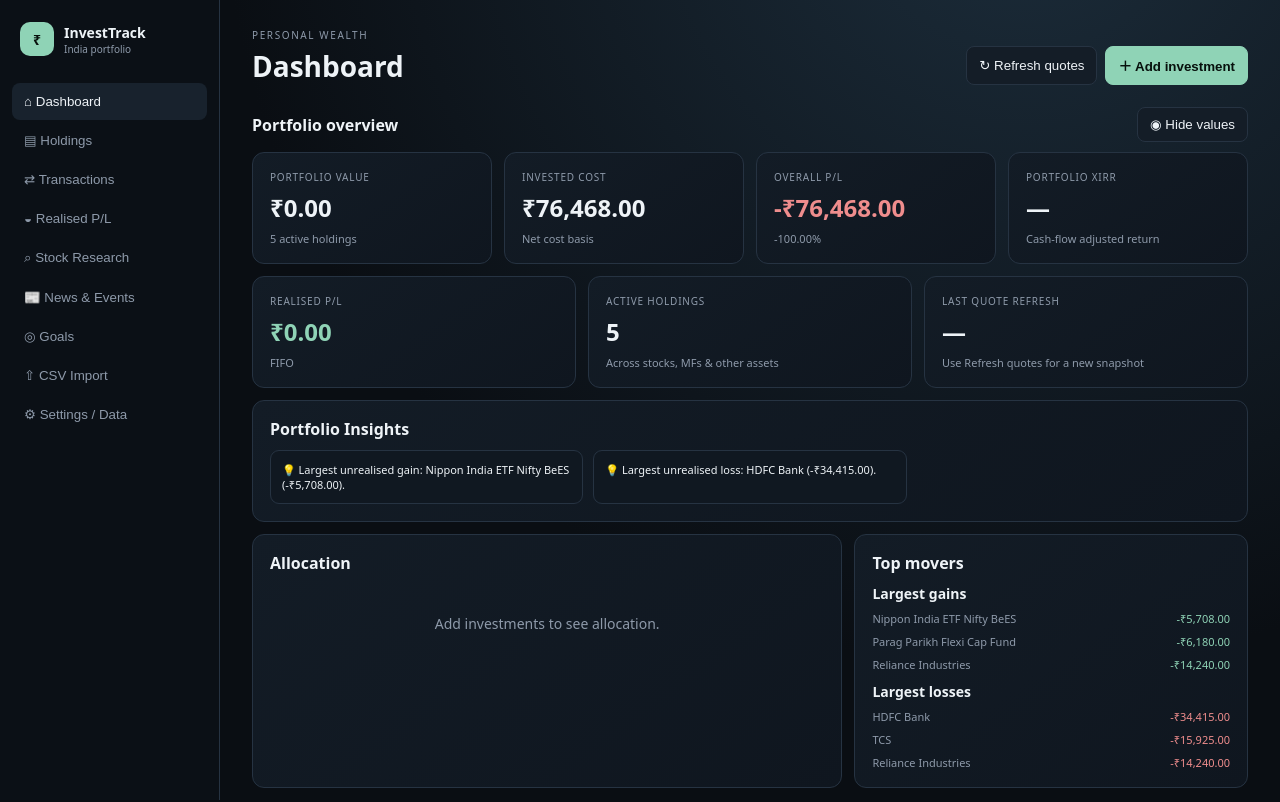
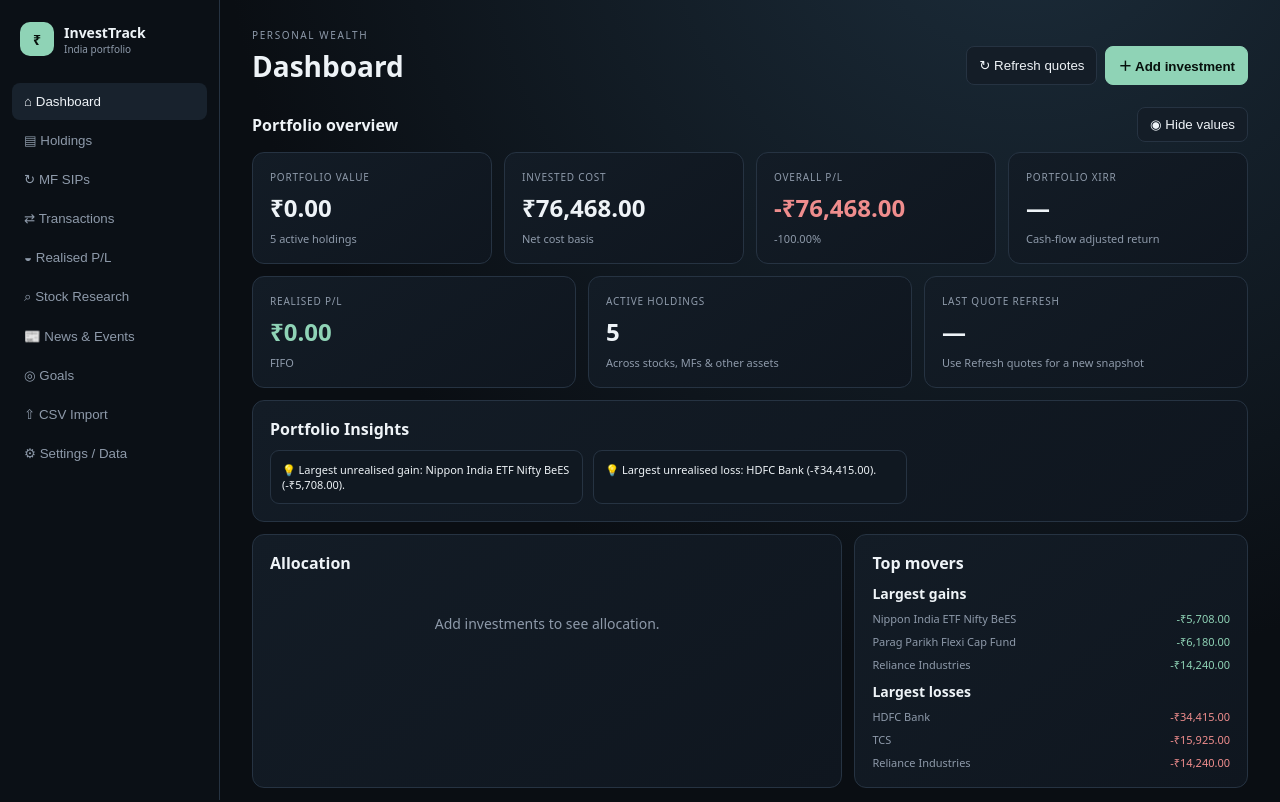
Before and after one commit to darshnov2005-code/Investment-tracker, a plain HTML site: page index.html in a window 1280 px wide. Shown: the top 802 px of the page. Drawn offline with Linux system fonts and the light colour scheme.

Commit message:
Add Mutual Fund SIP navigation

```diff
--- a/index.html
+++ b/index.html
@@ -5,7 +5,7 @@
 @media(max-width:600px){body{font-size:13px}.main{padding:68px 9px 18px}.top{position:sticky;top:48px;z-index:10;background:#0a0e13ee;padding:8px 0;margin:0 0 10px}.top h1{font-size:22px}.actions .btn{font-size:11px;padding:8px}.stats,.three,.form,.insights{grid-template-columns:1fr}.card{padding:13px}.table{min-width:900px}.head{margin-top:17px}.modal{padding:15px}.search .input,.search .select{min-width:0;flex:1}}
 </style></head><body>
 <aside class="side"><div class="brand"><div class="logo">₹</div><div><b>InvestTrack</b><small>India portfolio</small></div></div><div class="nav">
-<button data-page="dashboard" class="active">⌂ <span>Dashboard</span></button><button data-page="holdings">▤ <span>Holdings</span></button><button data-page="transactions">⇄ <span>Transactions</span></button><button data-page="realized">◒ <span>Realised P/L</span></button><button data-page="research">⌕ <span>Stock Research</span></button><button data-page="news">📰 <span>News & Events</span></button><button data-page="goals">◎ <span>Goals</span></button><button data-page="import">⇧ <span>CSV Import</span></button><button data-page="settings">⚙ <span>Settings / Data</span></button></div></aside>
+<button data-page="dashboard" class="active">⌂ <span>Dashboard</span></button><button data-page="holdings">▤ <span>Holdings</span></button><button data-page="sips">↻ <span>MF SIPs</span></button><button data-page="transactions">⇄ <span>Transactions</span></button><button data-page="realized">◒ <span>Realised P/L</span></button><button data-page="research">⌕ <span>Stock Research</span></button><button data-page="news">📰 <span>News & Events</span></button><button data-page="goals">◎ <span>Goals</span></button><button data-page="import">⇧ <span>CSV Import</span></button><button data-page="settings">⚙ <span>Settings / Data</span></button></div></aside>
 <main class="main"><div class="top"><div><div class="ey">PERSONAL WEALTH</div><h1 id="title">Dashboard</h1></div><div class="actions"><button class="btn" id="refresh">↻ Refresh quotes</button><button class="btn primary" id="add">＋ Add investment</button></div></div><div id="view"></div></main>
 <div id="mb" class="modalbg hidden"><div id="modal" class="modal"></div></div>
 <div id="lockscreen" class="lockscreen hidden"><div class="lockcard"><div class="logo" style="margin:0 auto 12px">₹</div><h2>Portfolio locked</h2><p class="muted">Enter your local PIN to unlock this browser.</p><input id="unlockPin" class="input wide" type="password" inputmode="numeric" maxlength="8" placeholder="PIN"><div style="margin-top:10px"><button class="btn primary wide" id="unlockBtn">Unlock</button></div><div id="unlockMsg" class="muted" style="margin-top:8px"></div></div></div>
```
